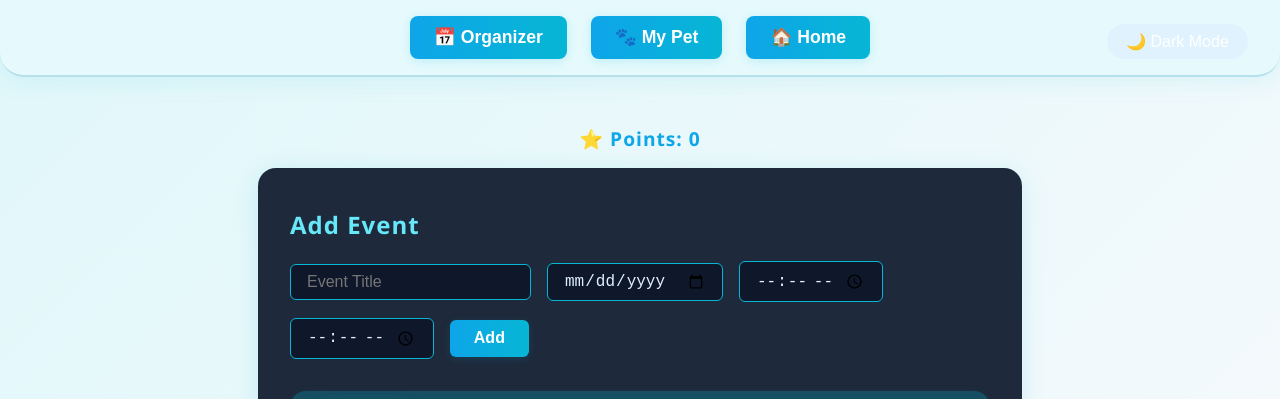
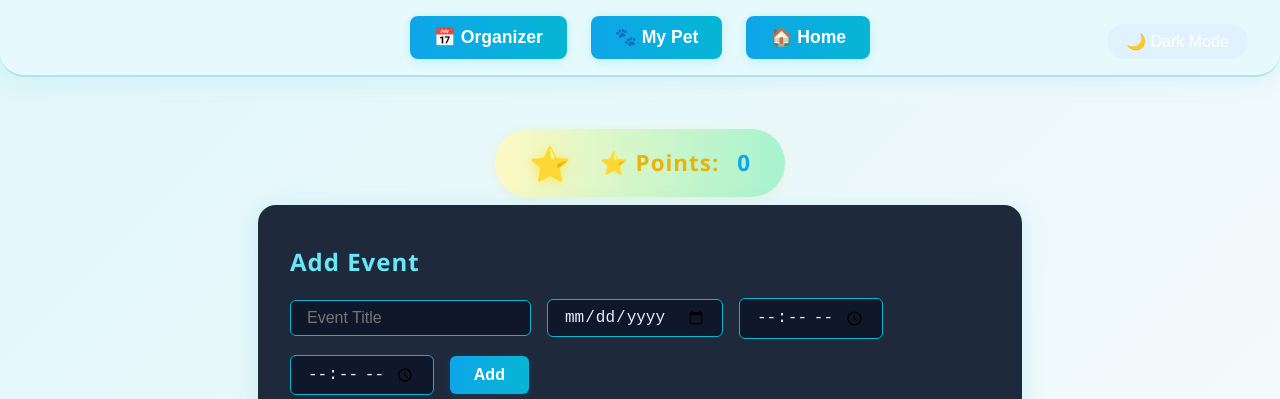
Before and after one commit to fallenflamesxd/agendaez, a plain HTML site: page index.html in a window 1280 px wide. Shown: the top 399 px of the page. Drawn offline with Linux system fonts and the light colour scheme.

Commit message:
cool points

```diff
--- a/homescreen.css
+++ b/homescreen.css
@@ -542,3 +542,46 @@ body.dark-mode .streak-display .streak-label {
 .streak-display.streak-warning .streak-label {
   color: #b91c1c !important;
 }
+
+/* --- Points Display Styling --- */
+.points-display {
+  display: flex;
+  align-items: center;
+  justify-content: center;
+  font-size: 1.4rem;
+  font-weight: bold;
+  margin: 1.2rem 0 0.5rem 0;
+  padding: 0.5em 1.5em;
+  border-radius: 1.5em;
+  background: linear-gradient(90deg, #fef9c3 0%, #a7f3d0 100%);
+  color: #eab308;
+  box-shadow: 0 2px 12px rgba(234,179,8,0.10);
+  letter-spacing: 1px;
+  width: fit-content;
+  min-width: 180px;
+  gap: 0.5em;
+}
+
+.points-display span {
+  color: #0ea5e9;
+  font-weight: bold;
+  margin-left: 0.3em;
+}
+
+.points-display::before {
+  content: "⭐";
+  font-size: 1.5em;
+  margin-right: 0.5em;
+  filter: drop-shadow(0 2px 6px #ffd70088);
+}
+
+/* --- Dark mode overrides --- */
+body.dark-mode .points-display {
+  background: linear-gradient(90deg, #0e7490 0%, #0ea5e9 100%);
+  color: #ffd700;
+  box-shadow: 0 2px 12px rgba(14,116,144,0.18);
+}
+
+body.dark-mode .points-display span {
+  color: #ffd700;
+}
--- a/pet.css
+++ b/pet.css
@@ -713,3 +713,46 @@ body:not(.dark-mode) .switch-btn,
 body:not(.dark-mode) .theme-toggle {
   color: #fff;
 }
+
+/* --- Points Display Styling --- */
+.points-display {
+  display: flex;
+  align-items: center;
+  justify-content: center;
+  font-size: 1.4rem;
+  font-weight: bold;
+  margin: 1.2rem 0 0.5rem 0;
+  padding: 0.5em 1.5em;
+  border-radius: 1.5em;
+  background: linear-gradient(90deg, #fef9c3 0%, #a7f3d0 100%);
+  color: #eab308;
+  box-shadow: 0 2px 12px rgba(234,179,8,0.10);
+  letter-spacing: 1px;
+  width: fit-content;
+  min-width: 180px;
+  gap: 0.5em;
+}
+
+.points-display span {
+  color: #0ea5e9;
+  font-weight: bold;
+  margin-left: 0.3em;
+}
+
+.points-display::before {
+  content: "⭐";
+  font-size: 1.5em;
+  margin-right: 0.5em;
+  filter: drop-shadow(0 2px 6px #ffd70088);
+}
+
+/* --- Dark mode overrides --- */
+body.dark-mode .points-display {
+  background: linear-gradient(90deg, #0e7490 0%, #0ea5e9 100%);
+  color: #ffd700;
+  box-shadow: 0 2px 12px rgba(14,116,144,0.18);
+}
+
+body.dark-mode .points-display span {
+  color: #ffd700;
+}
--- a/schedule.css
+++ b/schedule.css
@@ -531,3 +531,46 @@ body:not(.dark-mode) .switch-btn,
 body:not(.dark-mode) .theme-toggle {
   color: #fff;
 }
+
+/* --- Points Display Styling --- */
+.points-display {
+  display: flex;
+  align-items: center;
+  justify-content: center;
+  font-size: 1.4rem;
+  font-weight: bold;
+  margin: 1.2rem 0 0.5rem 0;
+  padding: 0.5em 1.5em;
+  border-radius: 1.5em;
+  background: linear-gradient(90deg, #fef9c3 0%, #a7f3d0 100%);
+  color: #eab308;
+  box-shadow: 0 2px 12px rgba(234,179,8,0.10);
+  letter-spacing: 1px;
+  width: fit-content;
+  min-width: 180px;
+  gap: 0.5em;
+}
+
+.points-display span {
+  color: #0ea5e9;
+  font-weight: bold;
+  margin-left: 0.3em;
+}
+
+.points-display::before {
+  content: "⭐";
+  font-size: 1.5em;
+  margin-right: 0.5em;
+  filter: drop-shadow(0 2px 6px #ffd70088);
+}
+
+/* --- Dark mode overrides --- */
+body.dark-mode .points-display {
+  background: linear-gradient(90deg, #0e7490 0%, #0ea5e9 100%);
+  color: #ffd700;
+  box-shadow: 0 2px 12px rgba(14,116,144,0.18);
+}
+
+body.dark-mode .points-display span {
+  color: #ffd700;
+}
```
